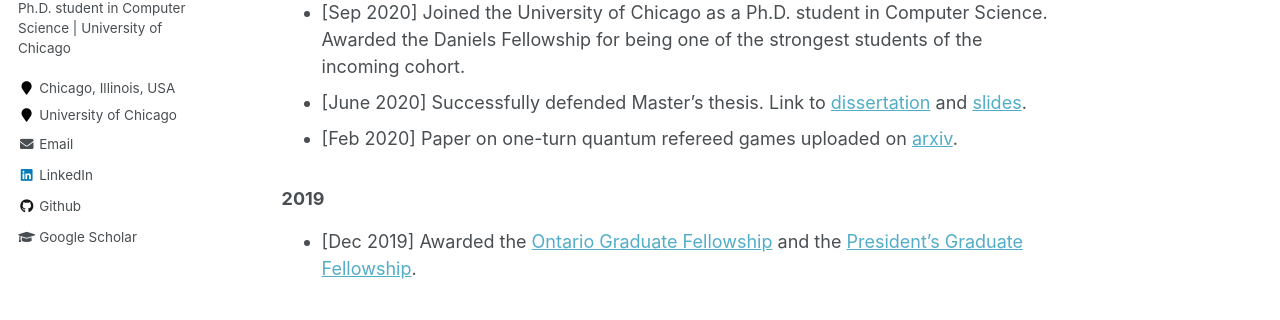
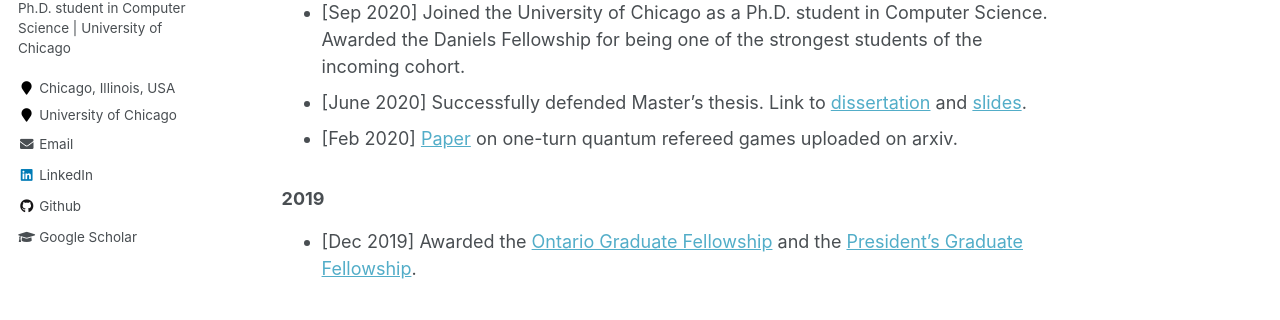
Before and after one commit to soumikghosh23/soumikghosh23.github.io, a Jekyll site: the page built from _pages/about.md, in a window 1280 px wide and 900 px high, scrolled down 690 px. Shown: the part 282-602 px from the top of the window. Built offline with Jekyll 4.4.1, drawn with Linux system fonts in a browser that asks for light colours.

Commit message:
debugging

```diff
--- a/_pages/about.md
+++ b/_pages/about.md
@@ -29,7 +29,7 @@ News and Updates
 ### 2020
 - [Sep 2020] Joined the University of Chicago as a Ph.D. student in Computer Science. Awarded the Daniels Fellowship for being one of the strongest students of the incoming cohort.
 - [June 2020] Successfully defended Master's thesis. Link to [dissertation](https://uwspace.uwaterloo.ca/handle/10012/16056){:target="_blank"} and [slides](/files/slides.pdf){:target="_blank"}.
-- [Feb 2020] Paper on one-turn quantum refereed games uploaded on [arxiv](https://arxiv.org/abs/2002.01509){:target="_blank"}.
+- [Feb 2020] [Paper](https://arxiv.org/abs/2002.01509){:target="_blank"} on one-turn quantum refereed games uploaded on arxiv.
 
 ### 2019
 - [Dec 2019] Awarded the [Ontario Graduate Fellowship](https://uwaterloo.ca/graduate-studies-postdoctoral-affairs/awards/ontario-graduate-fellowships){:target="_blank"} and the [President's Graduate Fellowship](https://uwaterloo.ca/graduate-studies-postdoctoral-affairs/current-students/internal-waterloo-awards/presidents-graduate-scholarship){:target="_blank"}.
```
